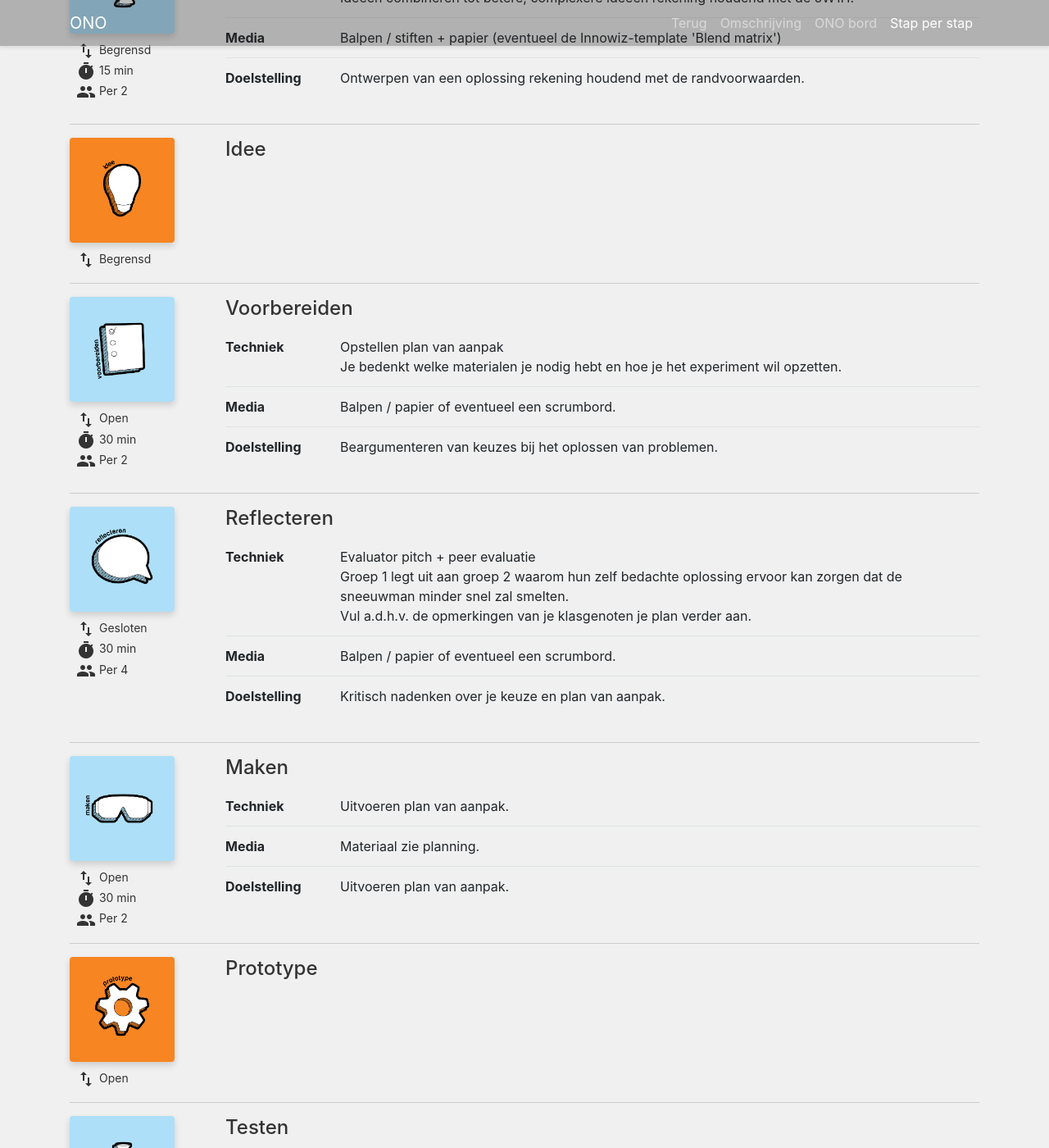
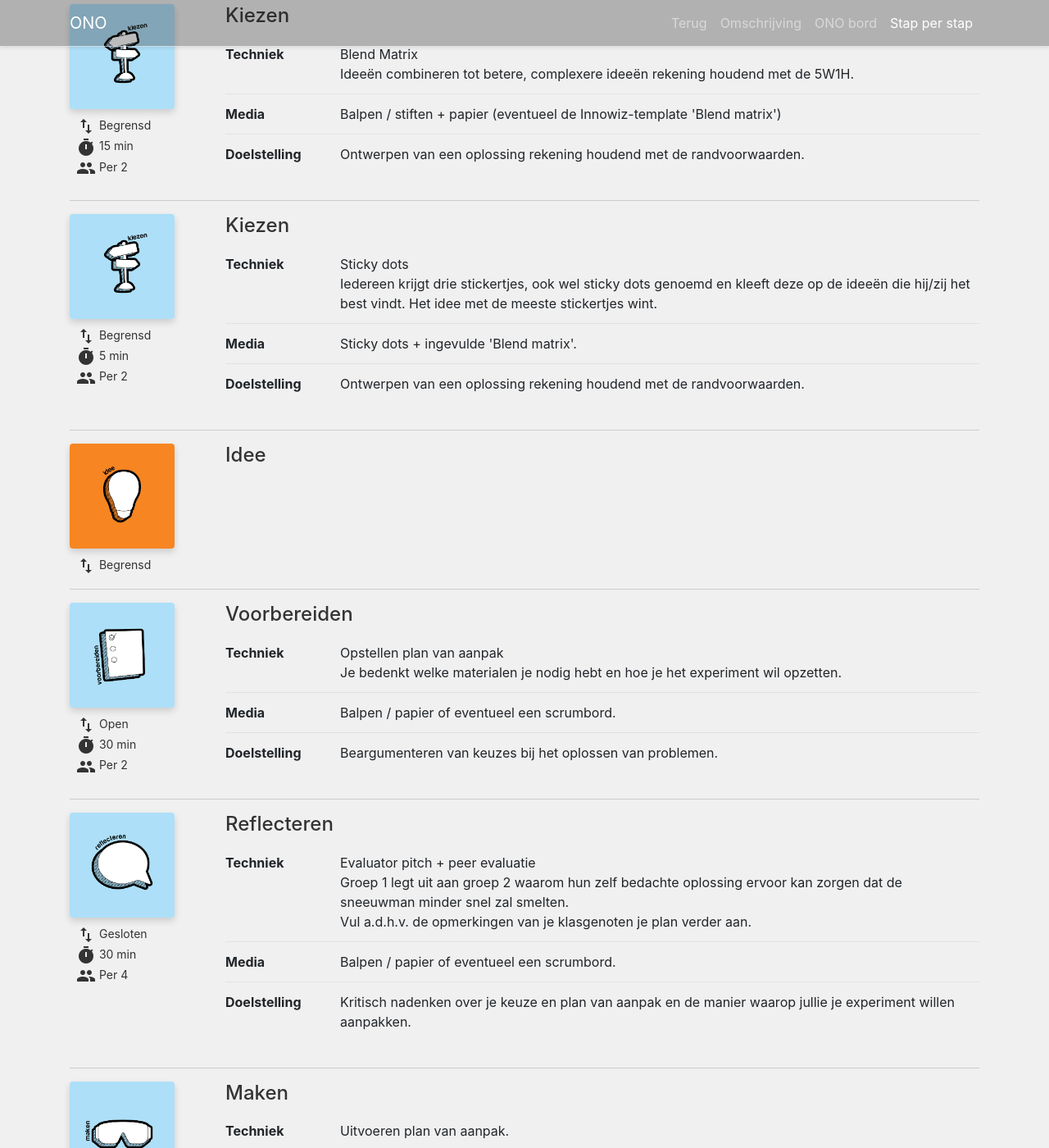
Before and after one commit to adepaepe/ono-trajecten, a Jekyll site: the page built from docs/_trajecten/save-mister-snowman.html, in a window 1280 px wide and 1400 px high, scrolled down 2693 px. Shown: the whole window at 82% size. Built offline with Jekyll 4.4.1, drawn with Linux system fonts in a browser that asks for light colours; some of the changed text lies outside the part shown.

Commit message:
add mister snowman

```diff
--- a/docs/_trajecten/save-mister-snowman.html
+++ b/docs/_trajecten/save-mister-snowman.html
@@ -53,6 +54,14 @@ ono:
       media: Balpen / stiften + papier (eventueel de Innowiz-template 'Blend matrix')
       goal: Ontwerpen van een oplossing rekening houdend met de randvoorwaarden.
 
+    - card: choose
+      track: limited
+      time: 5 min
+      groupform: Per 2
+      technique: Sticky dots <br> Iedereen krijgt drie stickertjes, ook wel sticky dots genoemd en kleeft deze op de ideeën die hij/zij het best vindt. Het idee met de meeste stickertjes wint.
+      media: Sticky dots + ingevulde 'Blend matrix'.
+      goal: Ontwerpen van een oplossing rekening houdend met de randvoorwaarden.
+
     - card: idea
       track: limited
 
@@ -70,7 +79,7 @@ ono:
       groupform: Per 4
       technique: Evaluator pitch + peer evaluatie <br> Groep 1 legt uit aan groep 2 waarom hun zelf bedachte oplossing ervoor kan zorgen dat de sneeuwman minder snel zal smelten. <br> Vul a.d.h.v. de opmerkingen van je klasgenoten je plan verder aan.<br>
       media: Balpen / papier of eventueel een scrumbord.
-      goal: Kritisch nadenken over je keuze en plan van aanpak.
+      goal: Kritisch nadenken over je keuze en plan van aanpak en de manier waarop jullie je experiment willen aanpakken.
 
     - card: create
       track: open
@@ -103,7 +112,7 @@ ono:
       track: limited
       time: 20 min
       groupform: Klassikaal
-      technique: Evaluator pitch <br> Welk experiment past het beste bij de probleemstelling? Beargumenteer met natuurkundige kennis en processen.
+      technique: Evaluator pitch <br> Waarom past jullie experiment het best bij de probleemstelling? Beargumenteer met natuurkundige kennis en processen.
       media: Verslag
       goal: Beargumenteren van keuzes bij het oplossen van problemen.
 ---
```
Also changed, not shown: other parts of docs/_trajecten/save-mister-snowman.html (+3 -2 lines).
